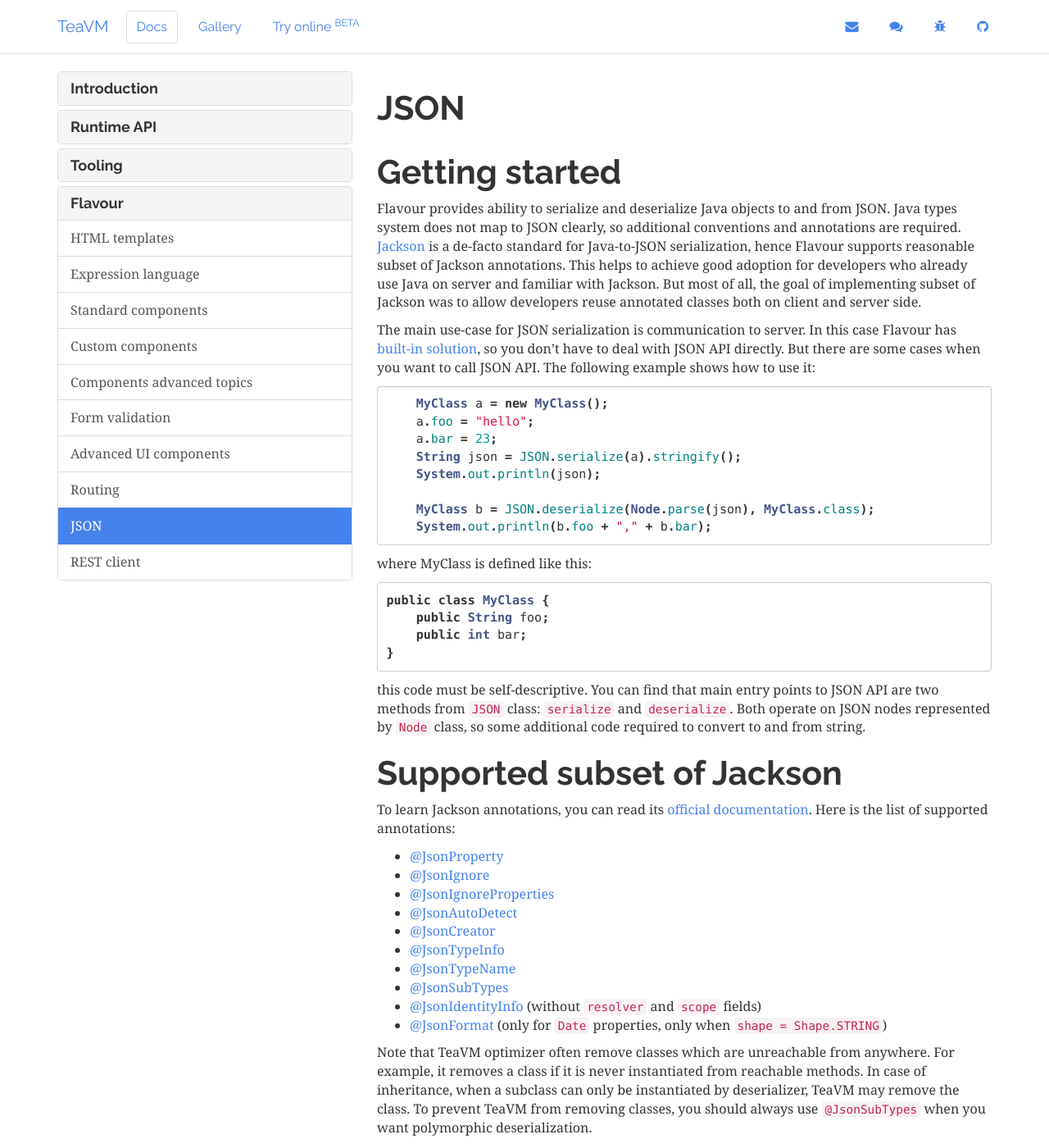
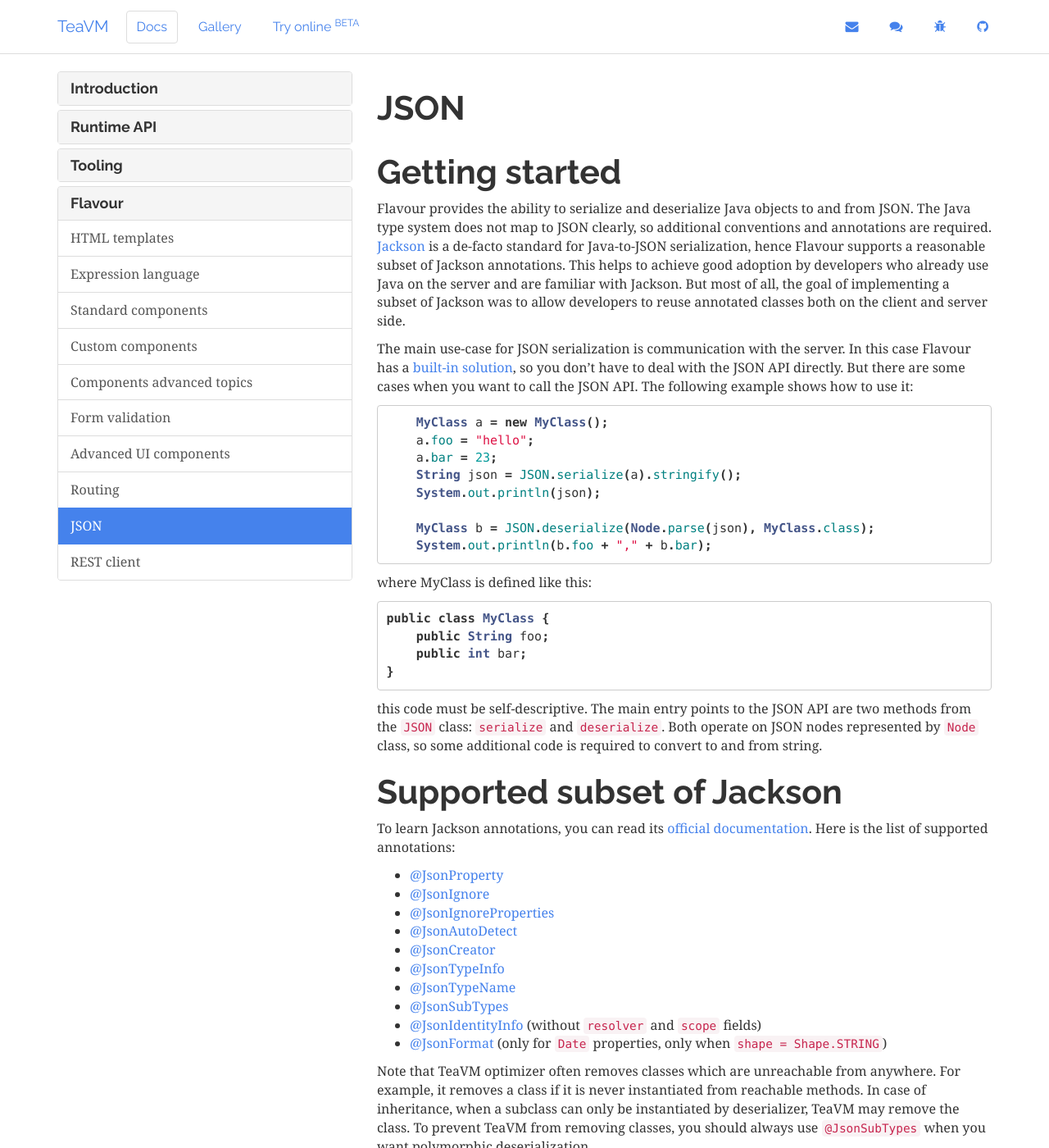
Before and after one commit to konsoletyper/teavm-site, a Jekyll site: the page built from _docs/flavour/json.md, in a window 1280 px wide and 1400 px high. Shown: the whole window at 82% size. Built offline with Jekyll 4.4.1, drawn with Linux system fonts in a browser that asks for light colours.

Commit message:
Minor changes to JSON docs

````diff
--- a/_docs/flavour/json.md
+++ b/_docs/flavour/json.md
@@ -5,19 +5,19 @@ title: JSON
 
 # Getting started
 
-Flavour provides ability to serialize and deserialize Java objects to and from JSON.
-Java types system does not map to JSON clearly, so additional conventions and annotations are required.
+Flavour provides the ability to serialize and deserialize Java objects to and from JSON.
+The Java type system does not map to JSON clearly, so additional conventions and annotations are required.
 [Jackson](https://github.com/FasterXML/jackson) is a de-facto standard for Java-to-JSON serialization,
-hence Flavour supports reasonable subset of Jackson annotations.
-This helps to achieve good adoption for developers who already use Java on server and
-familiar with Jackson.
-But most of all, the goal of implementing subset of Jackson was to allow developers
-reuse annotated classes both on client and server side.
+hence Flavour supports a reasonable subset of Jackson annotations.
+This helps to achieve good adoption by developers who already use Java on the server and
+are familiar with Jackson.
+But most of all, the goal of implementing a subset of Jackson was to allow developers
+to reuse annotated classes both on the client and server side.
 
-The main use-case for JSON serialization is communication to server.
-In this case Flavour has [built-in solution](/docs/flavour/rest-client.html),
-so you don't have to deal with JSON API directly.
-But there are some cases when you want to call JSON API.
+The main use-case for JSON serialization is communication with the server.
+In this case Flavour has a [built-in solution](/docs/flavour/rest-client.html),
+so you don't have to deal with the JSON API directly.
+But there are some cases when you want to call the JSON API.
 The following example shows how to use it:
 
 ```java
@@ -41,10 +41,10 @@ public class MyClass {
 ```
 
 this code must be self-descriptive.
-You can find that main entry points to JSON API are two methods from `JSON` class:
+The main entry points to the JSON API are two methods from the `JSON` class:
 `serialize` and `deserialize`.
 Both operate on JSON nodes represented by `Node` class,
-so some additional code required to convert to and from string.
+so some additional code is required to convert to and from string.
 
 
 # Supported subset of Jackson
@@ -66,7 +66,7 @@ Here is the list of supported annotations:
 * [@JsonFormat](http://fasterxml.github.io/jackson-annotations/javadoc/2.2.0/com/fasterxml/jackson/annotation/JsonFormat.html)
   (only for `Date` properties, only when `shape = Shape.STRING`)
 
-Note that TeaVM optimizer often remove classes which are unreachable from anywhere.
+Note that TeaVM optimizer often removes classes which are unreachable from anywhere.
 For example, it removes a class if it is never instantiated from reachable methods.
 In case of inheritance, when a subclass can only be instantiated by deserializer,
 TeaVM may remove the class.
````
